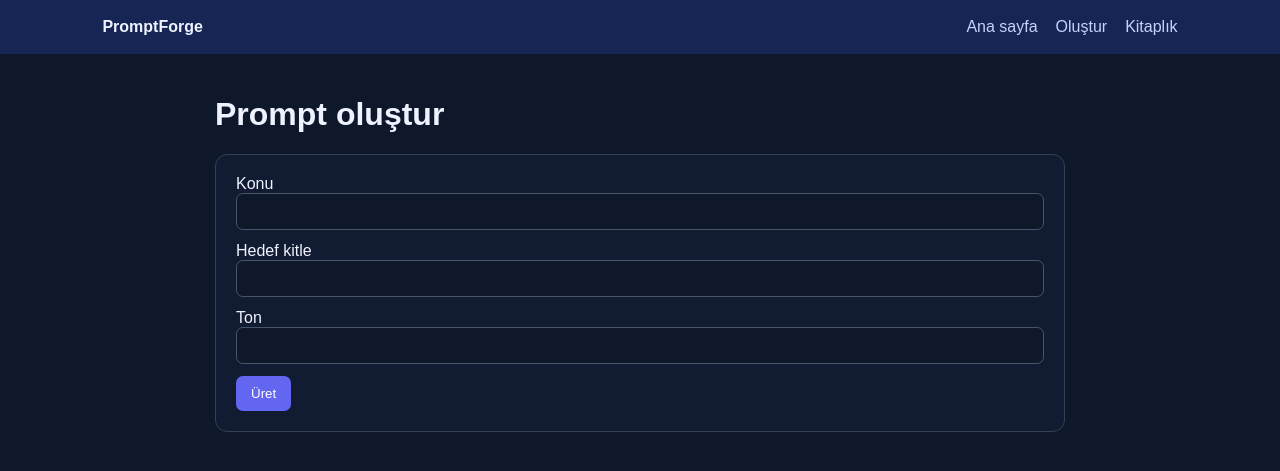
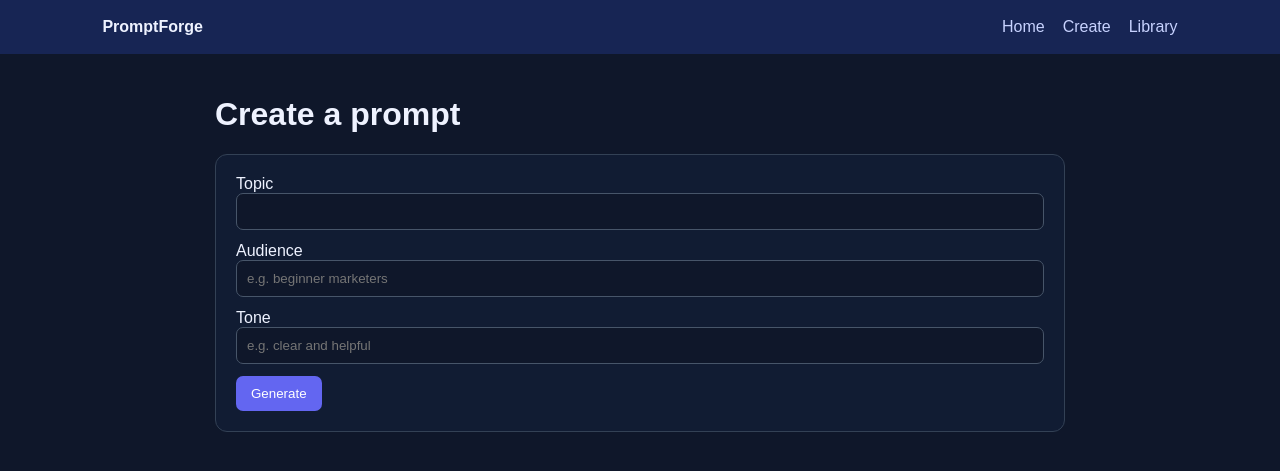
Before and after one commit to conniving-catechist742/ai-prompt-studio, a Flask app: page /generator in a window 1280 px wide. Shown: the top 471 px of the page. Run offline with Flask 3, Linux system fonts and the light colour scheme.

Commit message:
Translate PromptForge interface to English

```diff
--- a/app.py
+++ b/app.py
@@ -39,10 +39,10 @@ def generator():
     result = ""
     if request.method == "POST":
         topic = request.form.get("topic", "").strip()[:180]
-        audience = request.form.get("audience", "genel kullanıcı").strip()[:100]
-        tone = request.form.get("tone", "net ve faydalı").strip()[:100]
+        audience = request.form.get("audience", "a general audience").strip()[:100]
+        tone = request.form.get("tone", "clear and helpful").strip()[:100]
         if topic:
-            result = f"{topic} konusunda {audience} için {tone} tonda yardımcı ol. Önce hedefi ve varsayımları kısa doğrula. Ardından uygulanabilir, adım adım yanıt ver. Eksik bilgi varsa en fazla 3 net soru sor; bilmediğin bilgiyi uydurma."
+            result = f"Help {audience} with {topic} in a {tone} tone. First, briefly confirm the goal and assumptions. Then provide an actionable, step-by-step answer. If information is missing, ask no more than three clear questions. Never invent facts."
     return render_template("generator.html", result=result)
 
 
--- a/templates/base.html
+++ b/templates/base.html
@@ -1 +1 @@
-<!doctype html><html lang="tr"><head><meta charset="utf-8"><meta name="viewport" content="width=device-width,initial-scale=1"><title>PromptForge</title><link rel="stylesheet" href="{{ url_for('static', filename='style.css') }}"></head><body><nav><strong>PromptForge</strong><a href="/">Ana sayfa</a><a href="/generator">Oluştur</a><a href="/prompts">Kitaplık</a></nav><main>{% block content %}{% endblock %}</main></body></html>
+<!doctype html><html lang="en"><head><meta charset="utf-8"><meta name="viewport" content="width=device-width,initial-scale=1"><title>PromptForge</title><link rel="stylesheet" href="{{ url_for('static', filename='style.css') }}"></head><body><nav><strong>PromptForge</strong><a href="/">Home</a><a href="/generator">Create</a><a href="/prompts">Library</a></nav><main>{% block content %}{% endblock %}</main></body></html>
--- a/templates/generator.html
+++ b/templates/generator.html
@@ -1 +1 @@
-{% extends "base.html" %}{% block content %}<h1>Prompt oluştur</h1><form method="post"><label>Konu<input name="topic" required></label><label>Hedef kitle<input name="audience"></label><label>Ton<input name="tone"></label><button>Üret</button></form>{% if result %}<form method="post" action="/prompts"><label>Başlık<input name="title" value="Yeni prompt" required></label><label>Prompt<textarea name="body" rows="8" required>{{ result }}</textarea></label><label>Etiketler<input name="tags" placeholder="youtube, içerik"></label><button>Kaydet</button></form>{% endif %}{% endblock %}
+{% extends "base.html" %}{% block content %}<h1>Create a prompt</h1><form method="post"><label>Topic<input name="topic" required></label><label>Audience<input name="audience" placeholder="e.g. beginner marketers"></label><label>Tone<input name="tone" placeholder="e.g. clear and helpful"></label><button>Generate</button></form>{% if result %}<form method="post" action="/prompts"><label>Title<input name="title" value="New prompt" required></label><label>Prompt<textarea name="body" rows="8" required>{{ result }}</textarea></label><label>Tags<input name="tags" placeholder="marketing, content"></label><button>Save to library</button></form>{% endif %}{% endblock %}
--- a/templates/index.html
+++ b/templates/index.html
@@ -1 +1 @@
-{% extends "base.html" %}{% block content %}<h1>Daha iyi promptlar, tek yerde.</h1><p>Yerelde çalışan prompt kitaplığın. {{ count }} kayıt var.</p><a class="button" href="/generator">Yeni prompt oluştur</a>{% for p in recent %}<article><h3>{{ p.title }}</h3><p>{{ p.body[:180] }}…</p></article>{% endfor %}{% endblock %}
+{% extends "base.html" %}{% block content %}<h1>Better prompts, all in one place.</h1><p>Your local prompt library. {{ count }} saved prompts.</p><a class="button" href="/generator">Create a prompt</a>{% for p in recent %}<article><h3>{{ p.title }}</h3><p>{{ p.body[:180] }}…</p></article>{% endfor %}{% endblock %}
--- a/templates/prompts.html
+++ b/templates/prompts.html
@@ -1 +1 @@
-{% extends "base.html" %}{% block content %}<h1>Prompt kitaplığı</h1><form><input name="q" value="{{ query }}" placeholder="Ara"><button>Ara</button></form><p><a class="button" href="/export">Yedek indir</a></p>{% for tag in tags %}<a class="tag" href="/prompts?tag={{ tag }}">{{ tag }}</a>{% endfor %}{% for p in prompts %}<article><h3>{{ '★ ' if p.favorite else '' }}{{ p.title }}</h3>{% for tag in p.tags %}<span class="tag">{{ tag }}</span>{% endfor %}<pre>{{ p.body }}</pre><small>{{ p.created_at }}</small><p><button onclick="navigator.clipboard.writeText(this.closest('article').querySelector('pre').innerText)">Kopyala</button></p><form method="post" action="/prompts/{{ p.id }}/favorite"><button>Favori</button></form><form method="post" action="/prompts/{{ p.id }}/delete"><button class="danger">Sil</button></form></article>{% else %}<p>Henüz prompt yok.</p>{% endfor %}{% endblock %}
+{% extends "base.html" %}{% block content %}<h1>Prompt library</h1><form><input name="q" value="{{ query }}" placeholder="Search prompts"><button>Search</button></form><p><a class="button" href="/export">Download backup</a></p>{% for tag in tags %}<a class="tag" href="/prompts?tag={{ tag }}">{{ tag }}</a>{% endfor %}{% for p in prompts %}<article><h3>{{ '★ ' if p.favorite else '' }}{{ p.title }}</h3>{% for tag in p.tags %}<span class="tag">{{ tag }}</span>{% endfor %}<pre>{{ p.body }}</pre><small>{{ p.created_at }}</small><p><button type="button" onclick="navigator.clipboard.writeText(this.closest('article').querySelector('pre').innerText)">Copy</button></p><form method="post" action="/prompts/{{ p.id }}/favorite"><button>Favorite</button></form><form method="post" action="/prompts/{{ p.id }}/delete"><button class="danger">Delete</button></form></article>{% else %}<p>No prompts saved yet.</p>{% endfor %}{% endblock %}
```
Also changed, not shown: README.md.
